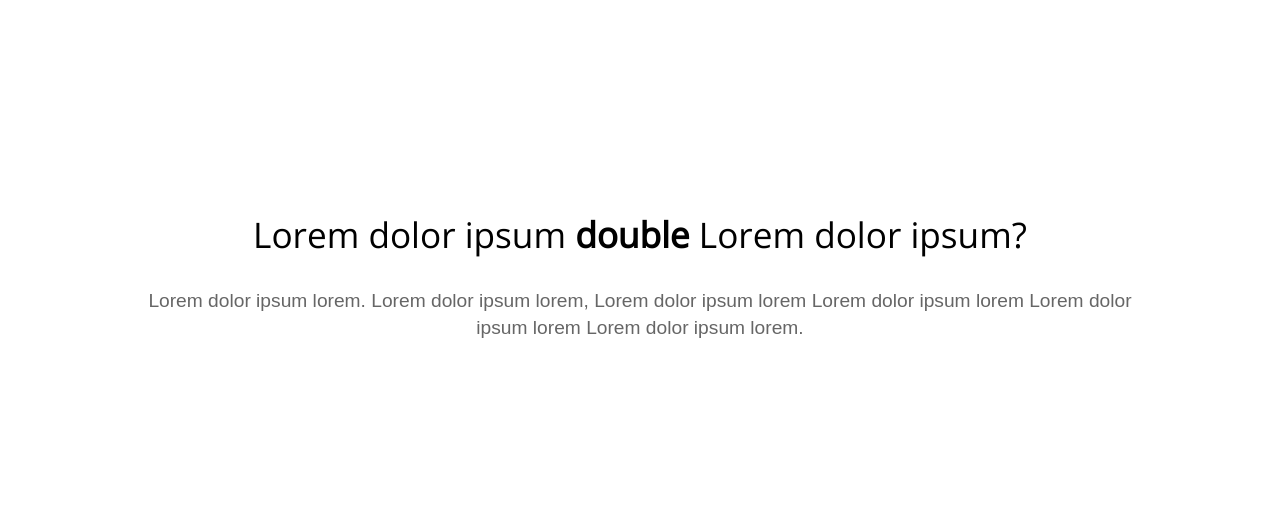
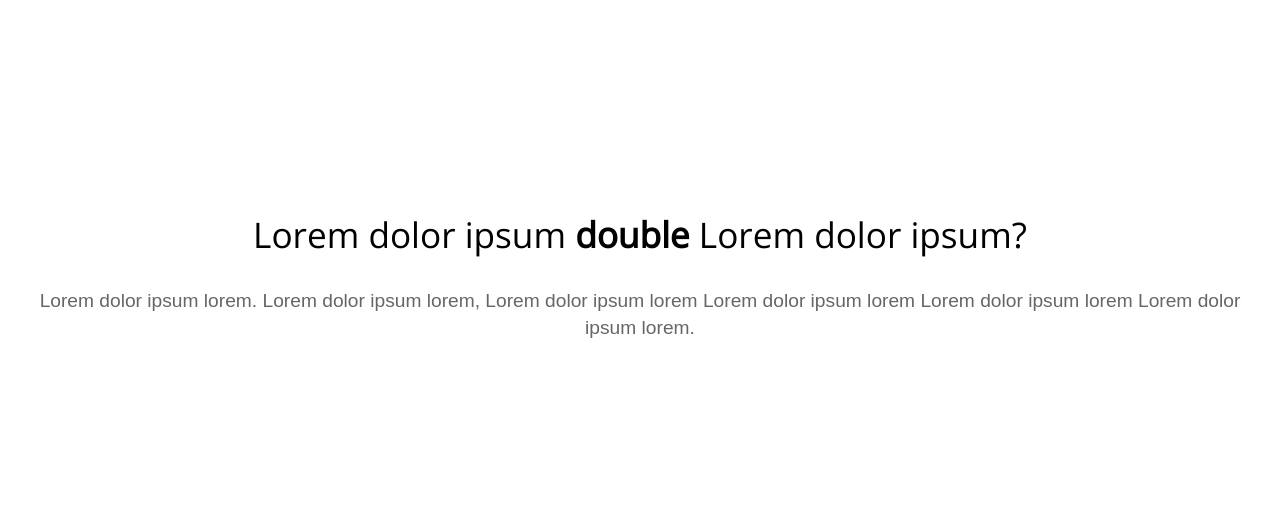
Before and after one commit to musiksundhed/musik-sundhed, a Jekyll site: the page built from index.html, in a window 1280 px wide. Shown: the part 1111-1633 px from the top of the page. Built offline with Jekyll 4.4.1, drawn with Linux system fonts in a browser that asks for light colours; some web fonts are replaced; grey boxes are pictures that could not be loaded.

Commit message:
Update elements.scss

```diff
--- a/_sass/elements.scss
+++ b/_sass/elements.scss
@@ -53,8 +53,3 @@ p, address {
 	font-weight: 300;
 	line-height: 1.4em;
 }
-
-p {
-	max-width: 80%;
-	margin: 0 auto;
-}
```
